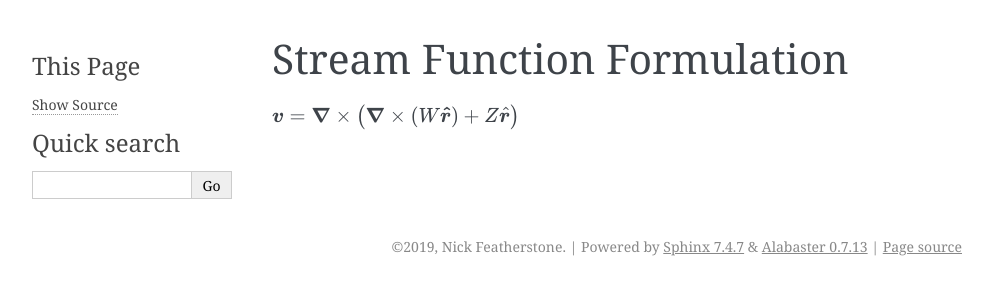
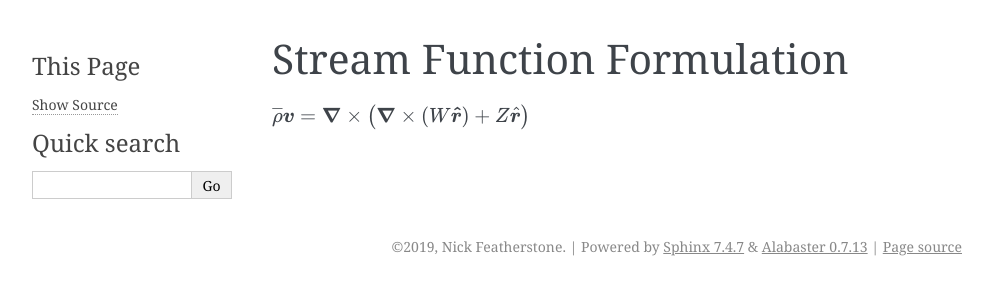
Before and after one commit to feathern/rayleigh_doc, a Sphinx documentation site: the page built from source/stream.rst, in a window 1280 px wide. Shown: the top 300 px of the page, without its empty margins (148-1141 px from the left). Built offline with Sphinx 7.4.7, drawn with Linux system fonts in a browser that asks for light colours.

Commit message:
Added rho overline

```diff
--- a/source/stream.rst
+++ b/source/stream.rst
@@ -3,4 +3,4 @@ Stream Function Formulation
 
 
 
-:math:`\boldsymbol{v}=\boldsymbol{\nabla}\times\left(\boldsymbol{\nabla}\times(W\boldsymbol{\hat{r}}) +Z\hat{\boldsymbol{r}}\right)`
+:math:`\overline{\rho}\boldsymbol{v}=\boldsymbol{\nabla}\times\left(\boldsymbol{\nabla}\times(W\boldsymbol{\hat{r}}) +Z\hat{\boldsymbol{r}}\right)`
```
